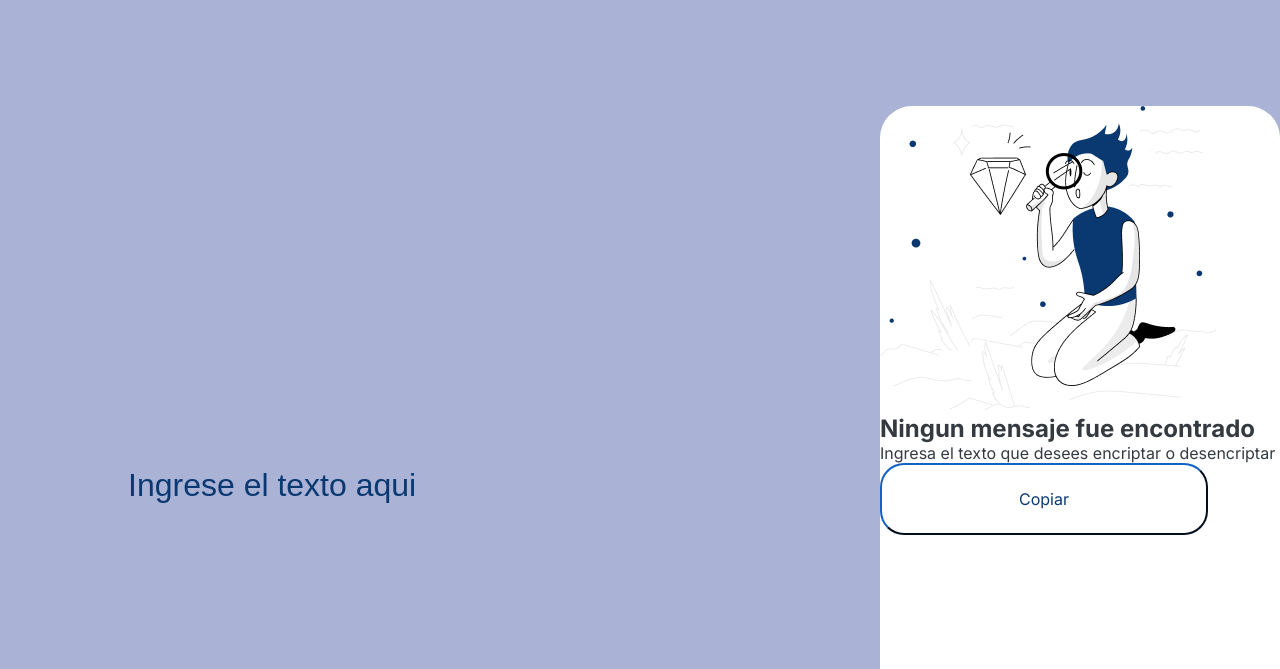
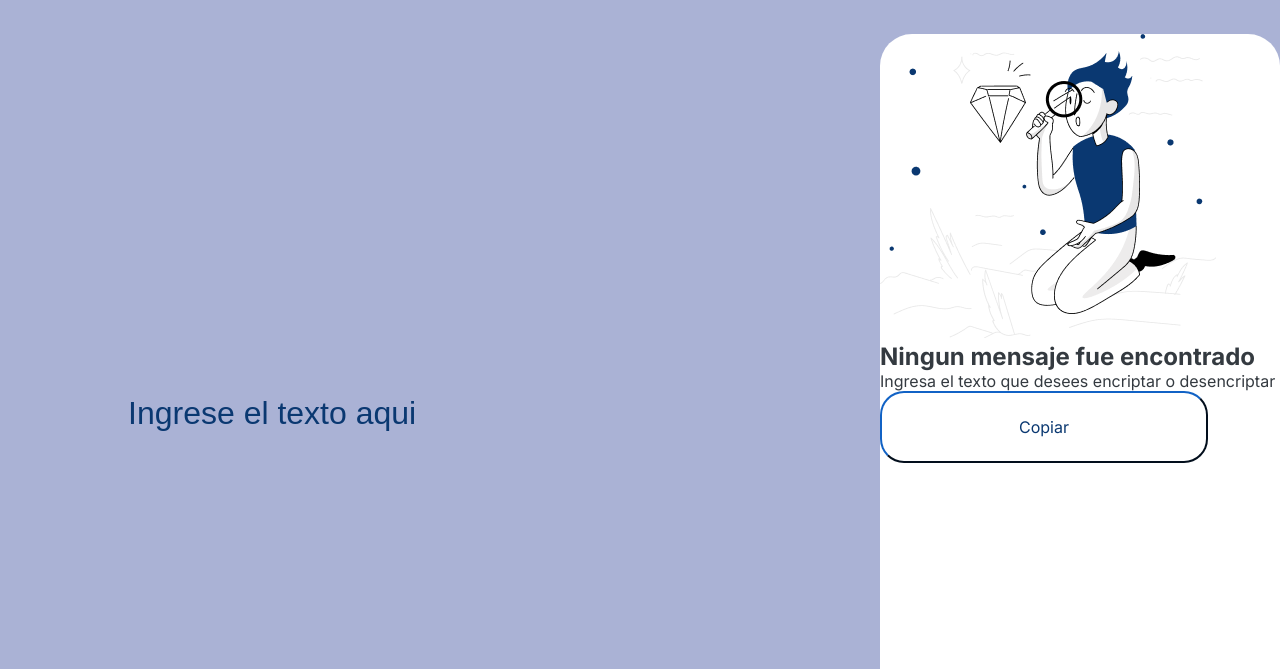
Before and after one commit to INGsebas14/encriptador-de-texto, a plain HTML site: page index.html in a window 1280 px wide. Shown: the part 131-800 px from the top of the page. Drawn offline with Linux system fonts and the light colour scheme.

Commit message:
el height lo pasamos a 800 px del input

```diff
--- a/styles/style.css
+++ b/styles/style.css
@@ -30,7 +30,7 @@ section.presentacion__contenido{
 }
 input.presentacion__contenido__input{
     width: 110%;
-    height: 944px;
+    height: 800px;
     font-size: 2rem;
     background-color:#AAB2D5;
     border: #AAB2D5;
```
